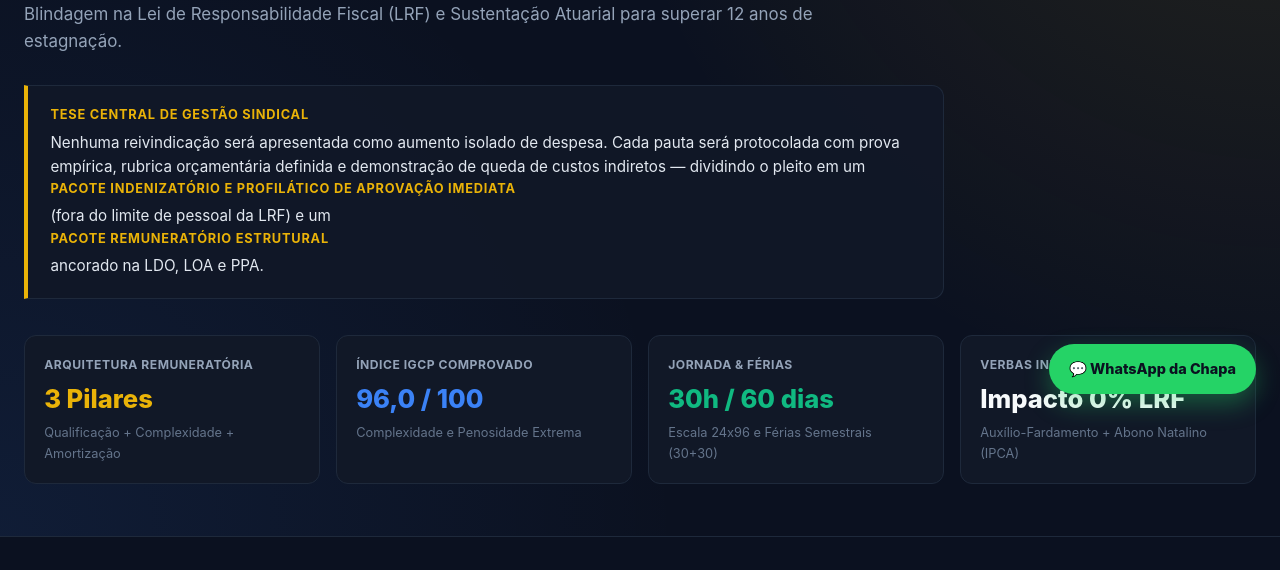
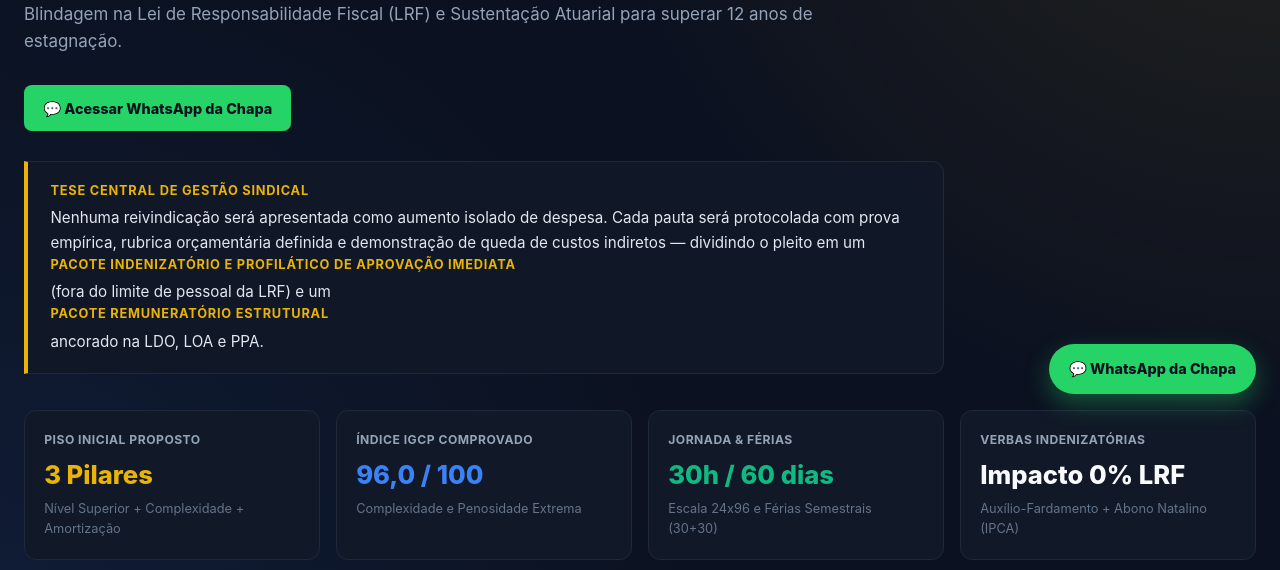
Before and after one commit to tabilcont-bot/chapa2-sind-degase, a plain HTML site: page index.html in a window 1280 px wide. Shown: the part 382-952 px from the top of the page. Drawn offline with Linux system fonts and the light colour scheme.

Commit message:
Add files via upload

```diff
--- a/index.html
+++ b/index.html
@@ -1014,6 +1014,11 @@
         <p class="hero-subtitle">
             Plano de Ação da <strong>Chapa Sempre na Luta</strong> integrado ao Dossiê Estratégico de Advocacia Legislativa, Blindagem na Lei de Responsabilidade Fiscal (LRF) e Sustentação Atuarial para superar 12 anos de estagnação.
         </p>
+        <div style="margin-bottom: 1.85rem; display: flex; gap: 0.75rem; flex-wrap: wrap;">
+            <a href="https://api.whatsapp.com/send?text=Ol%C3%A1%2C%20Chapa%20Sempre%20na%20Luta!%20Gostaria%20de%20participar%20e%20enviar%20minha%20sugest%C3%A3o%20para%20o%20Plano%20de%20A%C3%A7%C3%A3o." target="_blank" rel="noopener noreferrer" class="whatsapp-inline-btn" id="btnWhatsappHero">
+                <span>💬 Acessar WhatsApp da Chapa</span>
+            </a>
+        </div>
 
         <div class="hero-thesis">
             <strong>Tese Central de Gestão Sindical</strong>
@@ -1024,9 +1029,9 @@
 
         <div class="kpi-grid">
             <div class="kpi-card">
-                <div class="kpi-label">Arquitetura Remuneratória</div>
+                <div class="kpi-label">Piso Inicial Proposto</div>
                 <div class="kpi-value gold">3 Pilares</div>
-                <div class="kpi-sub">Qualificação + Complexidade + Amortização</div>
+                <div class="kpi-sub">Nível Superior + Complexidade + Amortização</div>
             </div>
             <div class="kpi-card">
                 <div class="kpi-label">Índice IGCP Comprovado</div>
@@ -1706,7 +1711,7 @@
                 <h2>Canal Aberto de Sugestões e Comentários</h2>
                 <p>Envie sua proposta, relato de unidade ou contribuição técnica para aprimorar o Plano de Ação da Chapa Sempre na Luta.</p>
             </div>
-            <a href="https://wa.me/5521999999999?text=Ol%C3%A1%2C%20Chapa%20Sempre%20na%20Luta!%20Gostaria%20de%20enviar%20uma%20sugest%C3%A3o%20para%20o%20Plano%20de%20A%C3%A7%C3%A3o." target="_blank" rel="noopener noreferrer" class="whatsapp-inline-btn" id="btnWhatsappSecao">
+            <a href="https://api.whatsapp.com/send?text=Ol%C3%A1%2C%20Chapa%20Sempre%20na%20Luta!%20Gostaria%20de%20enviar%20uma%20sugest%C3%A3o%20para%20o%20Plano%20de%20A%C3%A7%C3%A3o%20do%20SINDDEGASE." target="_blank" rel="noopener noreferrer" class="whatsapp-inline-btn" id="btnWhatsappSecao">
                 <span>💬 Falar no WhatsApp da Chapa</span>
             </a>
         </div>
@@ -1933,7 +1938,7 @@ document.addEventListener("DOMContentLoaded", function () {
 </script>
 
 
-<a href="https://wa.me/5521999999999?text=Ol%C3%A1%2C%20Chapa%20Sempre%20na%20Luta!%20Gostaria%20de%20participar%20e%20enviar%20minha%20sugest%C3%A3o." target="_blank" rel="noopener noreferrer" class="whatsapp-float" id="btnWhatsappFloat" aria-label="WhatsApp Chapa Sempre na Luta">
+<a href="https://api.whatsapp.com/send?text=Ol%C3%A1%2C%20Chapa%20Sempre%20na%20Luta!%20Gostaria%20de%20participar%20e%20enviar%20minha%20sugest%C3%A3o%20para%20o%20Plano%20de%20A%C3%A7%C3%A3o." target="_blank" rel="noopener noreferrer" class="whatsapp-float" id="btnWhatsappFloat" aria-label="WhatsApp Chapa Sempre na Luta">
     <span>💬 WhatsApp da Chapa</span>
 </a>
 
```
